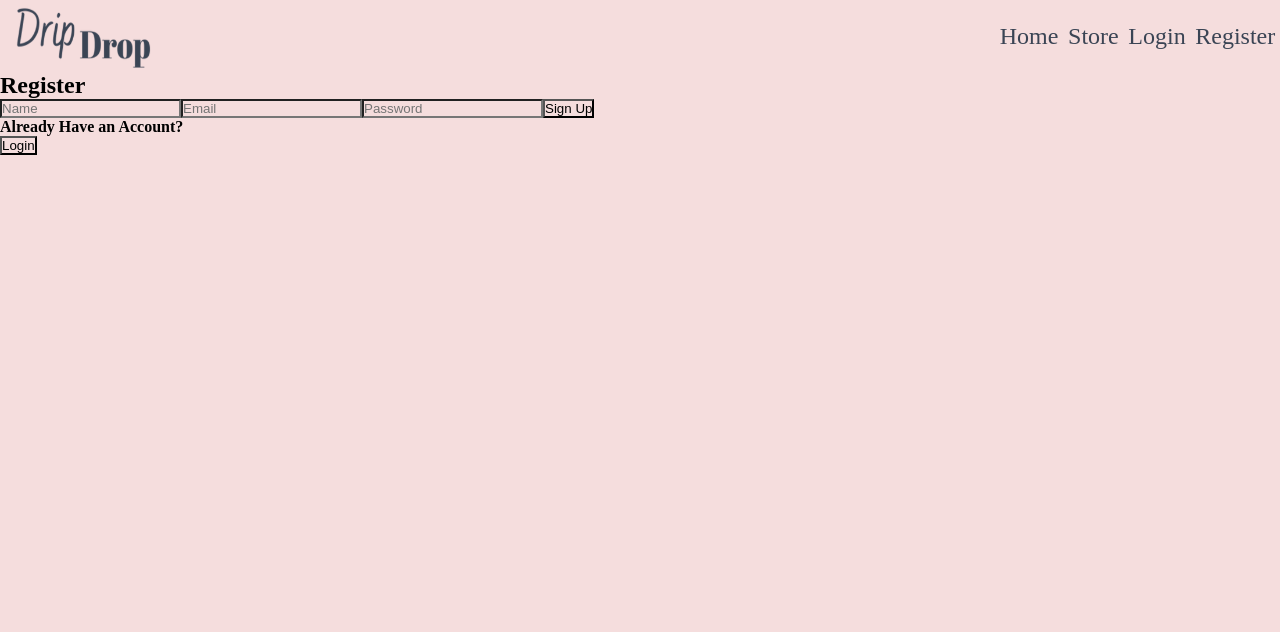
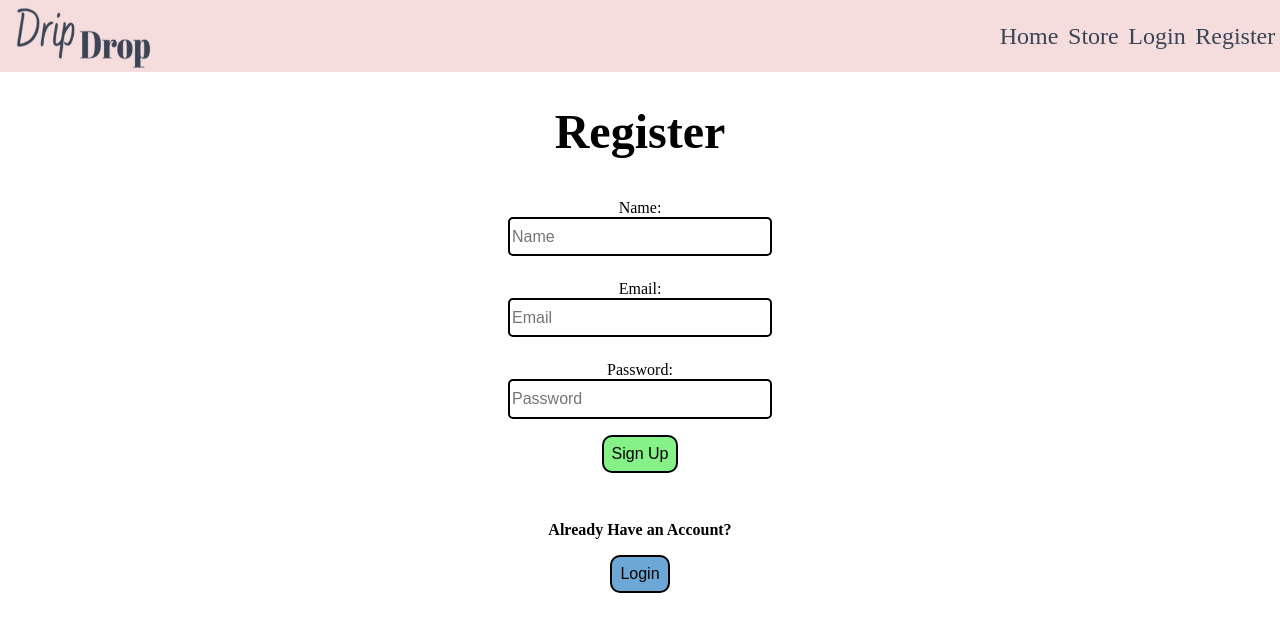
Before and after one commit to nathanlunn/dripdrop, a React (Create React App) app in the folder client/: page /register in a window 1280 px wide. Shown: the top 632 px of the page. Built offline with nearby package versions, Linux system fonts and the light colour scheme; no server answers; a web font is replaced by a local one.

Commit message:
add styles to login

```diff
--- a/client/src/Components/Login.js
+++ b/client/src/Components/Login.js
@@ -1,6 +1,7 @@
 import React, {useState, useEffect} from 'react';
 import axios from 'axios';
 import { useNavigate } from 'react-router-dom';
+import './styles/Login.scss';
 
 export default function Login({state, setState}) {
   const navigate = useNavigate();
@@ -36,10 +37,12 @@ export default function Login({state, setState}) {
     })
   };
   return(
-    <div>
+    <div className="login">
       {errorMessage && <h3>{errorMessage}</h3>}
-      <h2>Login</h2>
+      <h2 className="login__title">Login</h2>
+      <label className='login__label' for='email'>Email:</label>
       <input
+        className="login__input"
         value={email}
         placeholder="email"
         name="email"
@@ -47,7 +50,9 @@ export default function Login({state, setState}) {
         required
         type="text"
       />
+      <label className='login__label' for='password'>Password:</label>
       <input
+        className="login__input"
         value={password}
         placeholder="password"
         name="password"
@@ -56,10 +61,10 @@ export default function Login({state, setState}) {
         type="password"
         onKeyPress={e => e.key === 'Enter' && login()}
       />
-      <button onClick={login}>Login</button>
+      <button className='login__button login__button--confirm' onClick={login}>Login</button>
       <br></br>
-      <h4>No Account? Sign Up</h4>
-      <button onClick={() => navigate('/register')}>Sign Up</button>
+      <h4 className='login__alternative'>No Account? Sign Up</h4>
+      <button className='login__button login__button--register' onClick={() => navigate('/register')}>Sign Up</button>
     </div>
   )
 }
--- a/client/src/Components/Register.js
+++ b/client/src/Components/Register.js
@@ -1,6 +1,7 @@
 import React, {useState, useEffect} from 'react';
 import {useNavigate} from 'react-router-dom';
 import axios from 'axios';
+import './styles/Register.scss';
 
 function Register({state, setState}) {
   const [name, setName] = useState('');
@@ -26,10 +27,12 @@ function Register({state, setState}) {
   }
 
   return (
-    <div>
+    <div className="register">
       {errorMessage && <h4>{errorMessage}</h4>}
-      <h2>Register</h2>
+      <h2 className='register__title'>Register</h2>
+      <label  className='register__label' for='name'>Name:</label>
       <input
+        className='register__input'
         placeholder="Name"
         name="name"
         value={name}
@@ -37,7 +40,9 @@ function Register({state, setState}) {
         onChange={e => setName(e.target.value)}
         required
       />
+      <label  className='register__label' for='email'>Email:</label>
       <input
+        className='register__input'
         placeholder="Email"
         name="email"
         value={email}
@@ -45,7 +50,9 @@ function Register({state, setState}) {
         onChange={e => {setEmail(e.target.value)}}
         required
       />
+      <label  className='register__label' for='password'>Password:</label>
       <input
+        className='register__input'
         placeholder="Password"
         name="password"
         value={password}
@@ -54,9 +61,9 @@ function Register({state, setState}) {
         required
         onKeyPress={e => e.key === 'Enter' && register()}
       />
-      <button onClick={register}>Sign Up</button>
-      <h4>Already Have an Account?</h4>
-      <button onClick={() => {navigate('/login')}}>Login</button>
+      <button className='register__button register__button--confirm' onClick={register}>Sign Up</button>
+      <h4 className='register__alternative'>Already Have an Account?</h4>
+      <button className='register__button register__button--login' onClick={() => {navigate('/login')}}>Login</button>
     </div>
   );
 }
--- a/client/src/Components/Store.js
+++ b/client/src/Components/Store.js
@@ -1,9 +1,10 @@
 import React from 'react';
+import michael from '../img/michaelthumbsup.png';
 
 function Store(props) {
   return (
     <div>
-      store
+
     </div>
   );
 }
--- a/client/src/Components/styles/App.scss
+++ b/client/src/Components/styles/App.scss
@@ -3,5 +3,4 @@
 * {
   margin: 0;
   padding: 0;
-  background-color: $mistyRose;
 }
--- /dev/null
+++ b/client/src/Components/styles/Login.scss
@@ -0,0 +1,50 @@
+@import './Variables.scss';
+
+.login {
+  display: flex;
+  flex-direction: column;
+
+  .login__title {
+    align-self: center;
+    margin: 2rem 0 1rem 0;
+    font-size: 3rem;
+  }
+
+  .login__label {
+    margin-top: 1.5rem;
+    align-self: center;
+  }
+
+  .login__input {
+    width: 20%;
+    height:2rem;
+    align-self: center;
+    font-size: 1rem;
+    border: solid 2px black;
+    border-radius: 5px;
+    padding: .1rem;
+  }
+
+  .login__button {
+    font-size: 1rem;
+    padding: .5rem;
+    align-self: center;
+    border: solid 2px black;
+    border-radius: 10px;
+    margin: 1rem;
+  }
+
+  .login__alternative {
+    align-self: center;
+    margin-top: 2rem;
+  }
+
+  .login__button--confirm {
+    background-color: rgb(134, 241, 134);
+  }
+
+  .login__button--register {
+    background-color: rgb(109, 167, 214);
+    color: rgb(0, 0, 0);
+  }
+}
--- /dev/null
+++ b/client/src/Components/styles/Register.scss
@@ -0,0 +1,50 @@
+@import './Variables.scss';
+
+.register {
+  display: flex;
+  flex-direction: column;
+
+  .register__title {
+    align-self: center;
+    margin: 2rem 0 1rem 0;
+    font-size: 3rem;
+  }
+
+  .register__label {
+    margin-top: 1.5rem;
+    align-self: center;
+  }
+
+  .register__input {
+    width: 20%;
+    height:2rem;
+    align-self: center;
+    font-size: 1rem;
+    border: solid 2px black;
+    border-radius: 5px;
+    padding: .1rem;
+  }
+
+  .register__button {
+    font-size: 1rem;
+    padding: .5rem;
+    align-self: center;
+    border: solid 2px black;
+    border-radius: 10px;
+    margin: 1rem;
+  }
+
+  .register__alternative {
+    align-self: center;
+    margin-top: 2rem;
+  }
+
+  .register__button--confirm {
+    background-color: rgb(134, 241, 134);
+  }
+
+  .register__button--login {
+    background-color: rgb(109, 167, 214);
+    color: rgb(0, 0, 0);
+  }
+}
```
Also changed, not shown: client/src/img/michaelthumbsup.png (added).
